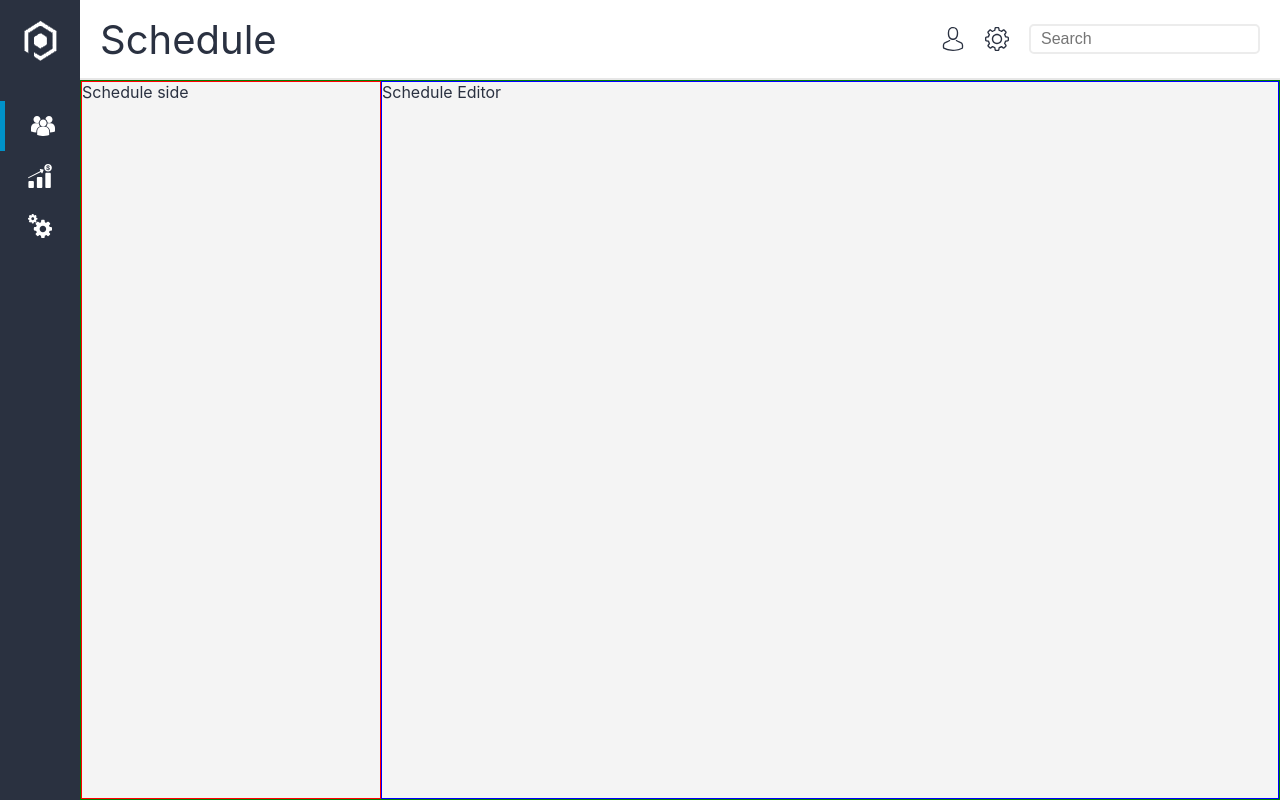
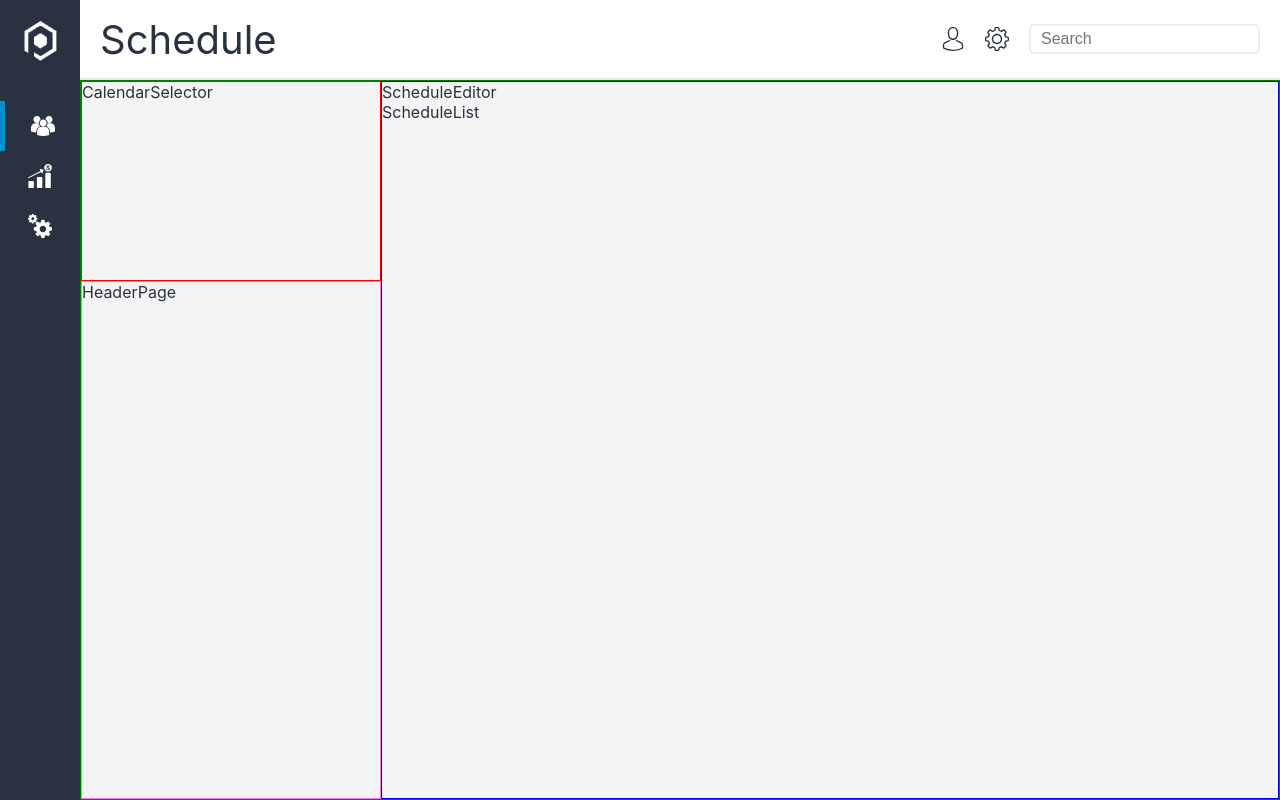
Before and after one commit to claudiogaraycochea/schedule, a React (Create React App) app: page / in a window 1280 px wide. Built offline with nearby package versions, Linux system fonts and the light colour scheme.

Commit message:
Schedule base

```diff
--- /dev/null
+++ b/src/components/calendarSelector/CalendarSelector.css
@@ -0,0 +1,5 @@
+.calendar-selector {
+	display: flex;
+	border: 1px solid red;
+	min-height: 200px;
+}
--- a/src/components/calendarSelector/CalendarSelector.js
+++ b/src/components/calendarSelector/CalendarSelector.js
@@ -1,9 +1,10 @@
 import React, { Component } from 'react';
+import './CalendarSelector.css';
 
 class CalendarSelector extends Component {
   render() {
     return (
-      <div>
+      <div className="calendar-selector">
         CalendarSelector
       </div>
     );
--- /dev/null
+++ b/src/components/groupSelector/GroupSelector.css
@@ -0,0 +1,4 @@
+.group-selector {
+	flex: auto;
+	border: 1px solid violet;
+}
--- a/src/components/groupSelector/GroupSelector.js
+++ b/src/components/groupSelector/GroupSelector.js
@@ -1,9 +1,10 @@
 import React, { Component } from 'react';
+import './GroupSelector.css';
 
 class GroupSelector extends Component {
   render() {
     return (
-      <div>
+      <div className="group-selector">
         HeaderPage
       </div>
     );
--- a/src/components/schedule/Schedule.css
+++ b/src/components/schedule/Schedule.css
@@ -4,8 +4,9 @@
 }
 
 .schedule-side {
+	display: flex;
 	width: 300px;
-	border: 1px solid red;
+	flex-direction: column;
 }
 
 .schedule-content {
--- a/src/components/schedule/Schedule.js
+++ b/src/components/schedule/Schedule.js
@@ -1,18 +1,21 @@
 import React, { Component } from 'react';
 import './Schedule.css';
+import CalendarSelector from '../calendarSelector/CalendarSelector';
+import GroupSelector from '../groupSelector/GroupSelector';
+import ScheduleEditor from '../scheduleEditor/ScheduleEditor';
+import ScheduleList from '../scheduleList/ScheduleList';
 
 class Schedule extends Component {
   render() {
     return (
       <div className="content-page schedule">
         <div className="schedule-side">
-          {/*<SideMenu />*/}
-          Schedule side
+          <CalendarSelector />
+          <GroupSelector />
         </div>
         <div className="schedule-content">
-          Schedule Editor
-          {/*<HeaderPage />
-          <Schedule />*/}
+          <ScheduleEditor />
+          <ScheduleList />
         </div>
       </div>
     );
```
